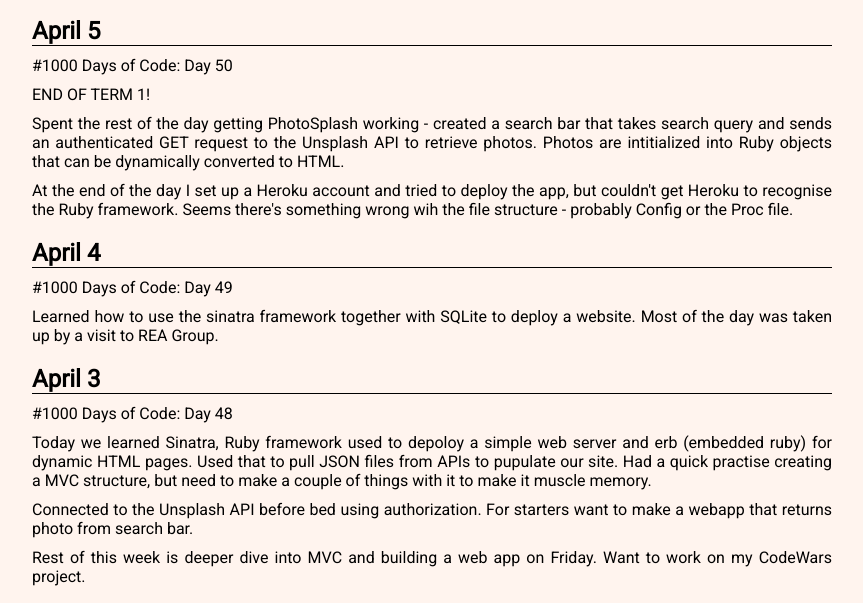
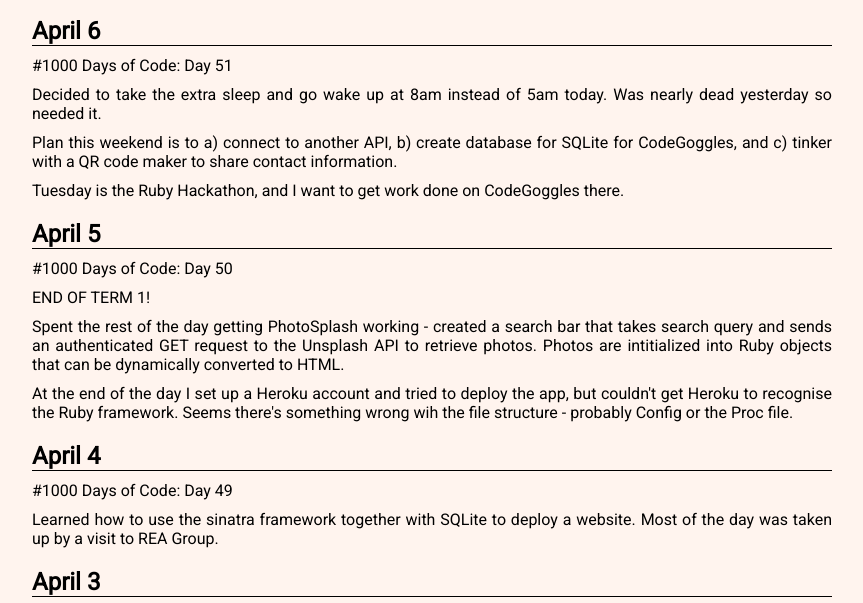
Before and after one commit to JoshTeperman/_dev_diary, a plain HTML site: page index.html in a window 1280 px wide. Shown: the part 103-706 px from the top of the page, without its empty margins (208-1071 px from the left). Drawn offline with Linux system fonts and the light colour scheme.

Commit message:
drafted apr 6

```diff
--- a/index.html
+++ b/index.html
@@ -26,6 +26,14 @@
       </div>
     </div>
     <div class="content">
+      <div class="blog-post">
+        <a href="#apr-6"><h2 id="apr-6" class="entry-title">April 6</h2></a>
+        <p>#1000 Days of Code: Day 51</p>
+        <p>Decided to take the extra sleep and go wake up at 8am instead of 5am today. Was nearly dead yesterday so needed it.
+        <p>Plan this weekend is to a) connect to another API, b) create database for SQLite for CodeGoggles, and c) tinker with a QR code maker to share contact information.</p>
+        <p>Tuesday is the Ruby Hackathon, and I want to get work done on CodeGoggles there.</p>
+        </p>
+      </div>
       <div class="blog-post">
         <a href="#apr-5"><h2 id="apr-5" class="entry-title">April 5</h2></a>
         <p>#1000 Days of Code: Day 50</p>
```
